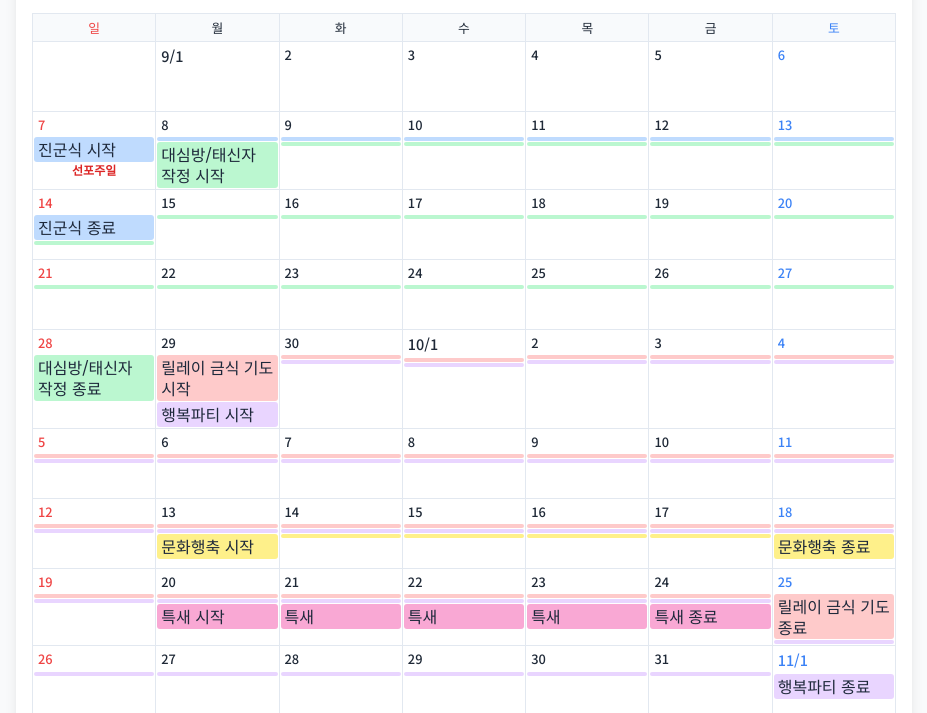
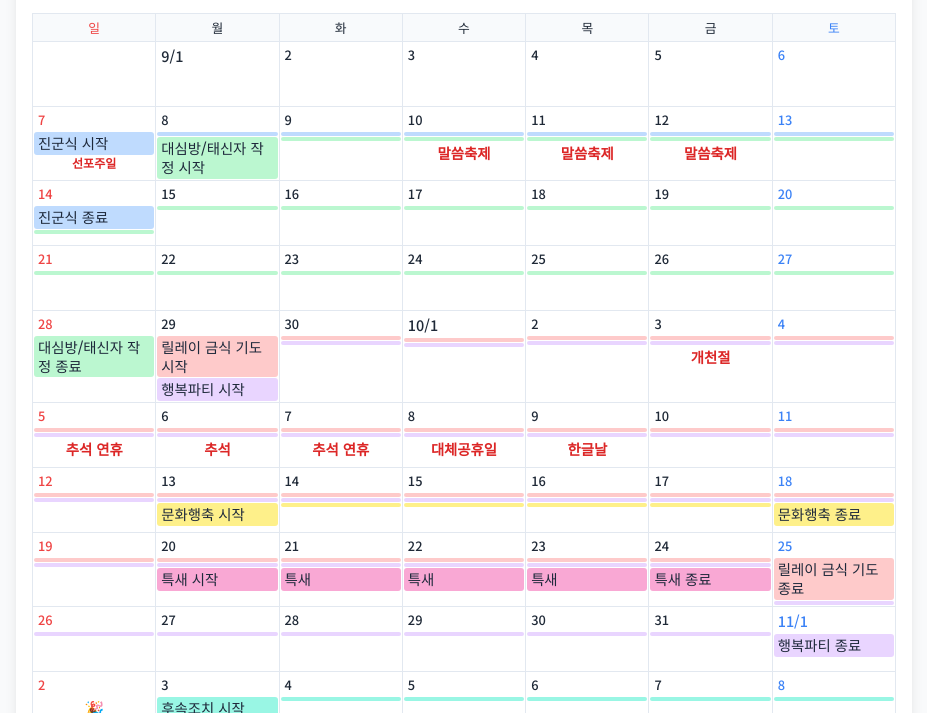
Before and after one commit to wjsdudgh21/2025_Fall_Happy, a plain HTML site: page index.html in a window 1280 px wide. Shown: the part 55-768 px from the top of the page, without its empty margins (176-1103 px from the left). Drawn offline with nearby package versions, Linux system fonts and the light colour scheme.

Commit message:
Update index.html

```diff
--- a/index.html
+++ b/index.html
@@ -21,14 +21,14 @@
         .calendar-table td {
             border: 1px solid #e2e8f0;
             vertical-align: top;
-            height: 70px;
+            height: 65px;
         }
         /* 요일 칸(th)의 높이만 줄이고 텍스트를 중앙 정렬 */
         .calendar-table th {
             border: 1px solid #e2e8f0;
             vertical-align: middle; /* 세로 중앙 정렬 */
             text-align: center; /* 가로 중앙 정렬 */
-            height: 25px; /* 높이를 반으로 줄임 */
+            height: 25px; /* 높이를 25px로 수정 */
             font-weight: 500;
             padding: 4px;
             background-color: #f8fafc;
@@ -40,7 +40,7 @@
             padding: 2px 4px;
         }
         .event {
-            font-size: 1rem; /* 이벤트 폰트 크기 키움 */
+            font-size: 0.9rem; /* 이벤트 폰트 크기 0.9rem으로 수정 */
             font-weight: 500; /* 약간 굵게 */
             line-height: 1.3; /* 줄 간격 조절 */
             padding: 2px 4px;
@@ -101,9 +101,9 @@
                         <td><div class="day-number sun">7</div><div class="event bg-blue-200">진군식 시작</div><div class="font-bold text-center text-red-600 text-xs">선포주일</div></td>
                         <td><div class="day-number">8</div><div class="event bg-blue-200"></div><div class="event bg-green-200">대심방/태신자 작정 시작</div></td>
                         <td><div class="day-number">9</div><div class="event bg-blue-200"></div><div class="event bg-green-200"></div></td>
-                        <td><div class="day-number">10</div><div class="event bg-blue-200"></div><div class="event bg-green-200"></div></td>
-                        <td><div class="day-number">11</div><div class="event bg-blue-200"></div><div class="event bg-green-200"></div></td>
-                        <td><div class="day-number">12</div><div class="event bg-blue-200"></div><div class="event bg-green-200"></div></td>
+                        <td><div class="day-number">10</div><div class="event bg-blue-200"></div><div class="event bg-green-200"></div><div class="event text-red-600 font-semibold text-center">말씀축제</div></td>
+                        <td><div class="day-number">11</div><div class="event bg-blue-200"></div><div class="event bg-green-200"></div><div class="event text-red-600 font-semibold text-center">말씀축제</div></td>
+                        <td><div class="day-number">12</div><div class="event bg-blue-200"></div><div class="event bg-green-200"></div><div class="event text-red-600 font-semibold text-center">말씀축제</div></td>
                         <td><div class="day-number sat">13</div><div class="event bg-blue-200"></div><div class="event bg-green-200"></div></td>
                     </tr>
                     <tr>
@@ -130,16 +130,16 @@
                         <td><div class="day-number">30</div><div class="event bg-red-200"></div><div class="event bg-purple-200"></div></td>
                         <td><div class="day-number month-start">10/1</div><div class="event bg-red-200"></div><div class="event bg-purple-200"></div></td>
                         <td><div class="day-number">2</div><div class="event bg-red-200"></div><div class="event bg-purple-200"></div></td>
-                        <td><div class="day-number">3</div><div class="event bg-red-200"></div><div class="event bg-purple-200"></div></td>
+                        <td><div class="day-number">3</div><div class="event bg-red-200"></div><div class="event bg-purple-200"></div><div class="event text-red-600 font-semibold text-center">개천절</div></td>
                         <td><div class="day-number sat">4</div><div class="event bg-red-200"></div><div class="event bg-purple-200"></div></td>
                     </tr>
                     <!-- 10월 -->
                     <tr>
-                        <td><div class="day-number sun">5</div><div class="event bg-red-200"></div><div class="event bg-purple-200"></div></td>
-                        <td><div class="day-number">6</div><div class="event bg-red-200"></div><div class="event bg-purple-200"></div></td>
-                        <td><div class="day-number">7</div><div class="event bg-red-200"></div><div class="event bg-purple-200"></div></td>
-                        <td><div class="day-number">8</div><div class="event bg-red-200"></div><div class="event bg-purple-200"></div></td>
-                        <td><div class="day-number">9</div><div class="event bg-red-200"></div><div class="event bg-purple-200"></div></td>
+                        <td><div class="day-number sun">5</div><div class="event bg-red-200"></div><div class="event bg-purple-200"></div><div class="event text-red-600 font-semibold text-center">추석 연휴</div></td>
+                        <td><div class="day-number">6</div><div class="event bg-red-200"></div><div class="event bg-purple-200"></div><div class="event text-red-600 font-semibold text-center">추석</div></td>
+                        <td><div class="day-number">7</div><div class="event bg-red-200"></div><div class="event bg-purple-200"></div><div class="event text-red-600 font-semibold text-center">추석 연휴</div></td>
+                        <td><div class="day-number">8</div><div class="event bg-red-200"></div><div class="event bg-purple-200"></div><div class="event text-red-600 font-semibold text-center">대체공휴일</div></td>
+                        <td><div class="day-number">9</div><div class="event bg-red-200"></div><div class="event bg-purple-200"></div><div class="event text-red-600 font-semibold text-center">한글날</div></td>
                         <td><div class="day-number">10</div><div class="event bg-red-200"></div><div class="event bg-purple-200"></div></td>
                         <td><div class="day-number sat">11</div><div class="event bg-red-200"></div><div class="event bg-purple-200"></div></td>
                     </tr>
```
